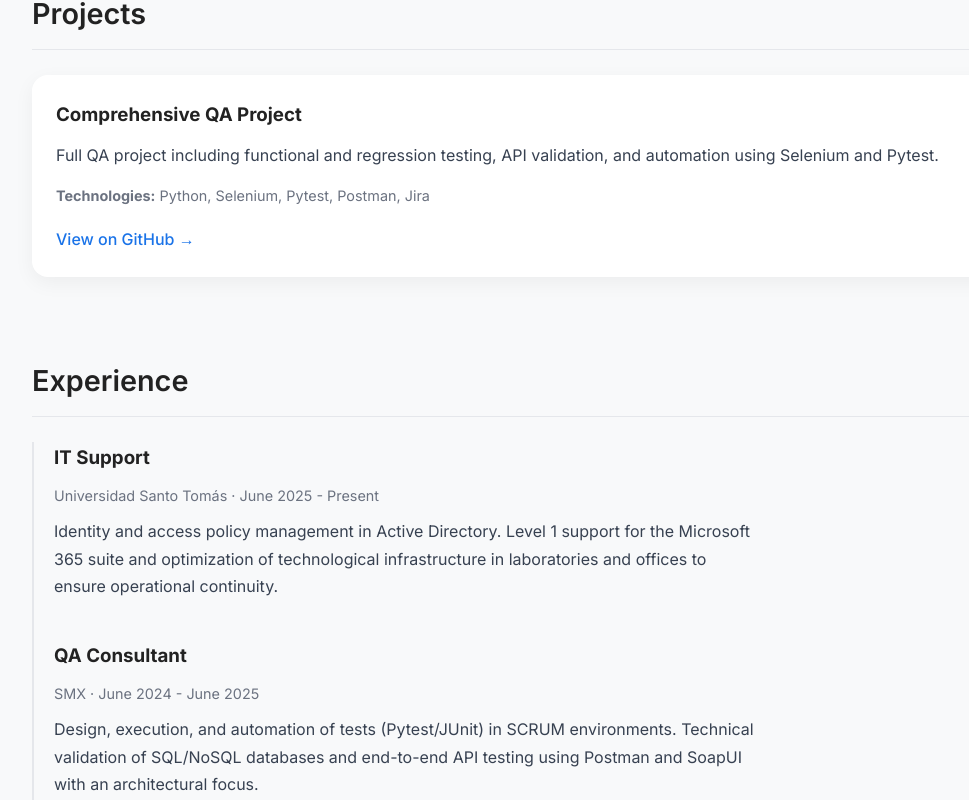
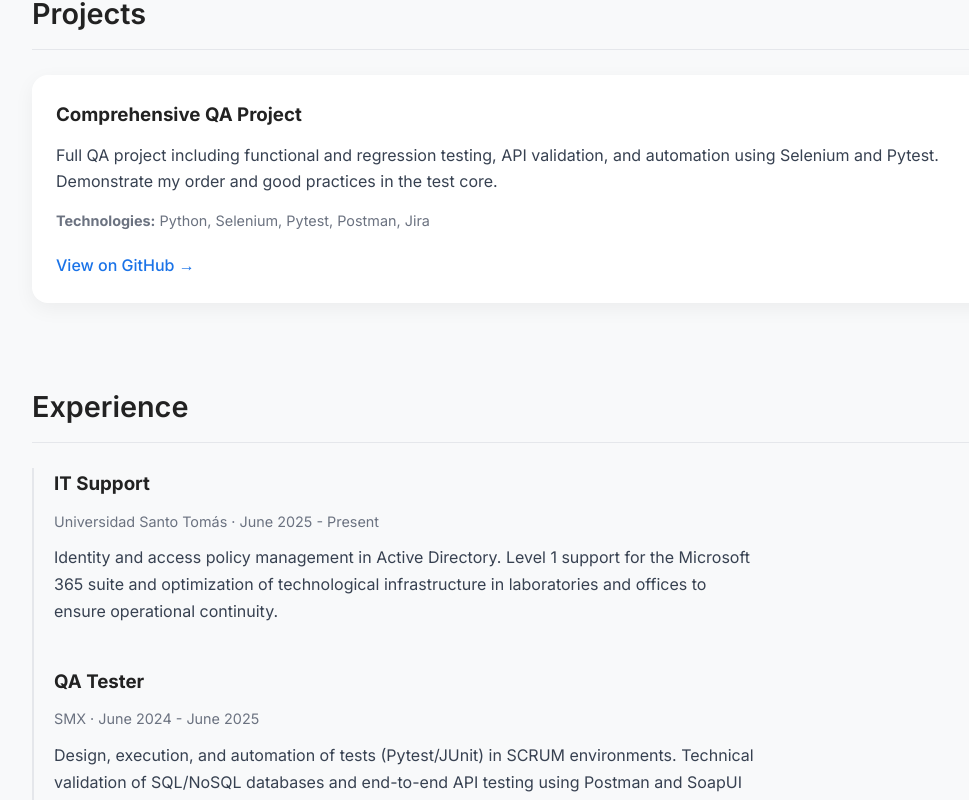
Before and after one commit to Alex-af-2024/portafolio-af, a React (Vite) app: page / in a window 1280 px wide. Shown: the part 1792-2592 px from the top of the page, without its empty margins (128-1097 px from the left). Built offline with nearby package versions, Linux system fonts and the light colour scheme.

Commit message:
Se corrige codigo con React Doctor

```diff
--- a/src/components/Experience/Experience.jsx
+++ b/src/components/Experience/Experience.jsx
@@ -6,8 +6,8 @@ export default function Experience({ experience }) {
       <h2>{experience.title}</h2>
 
       <div className="timeline">
-        {experience.items.map((item, index) => (
-          <div key={index} className="timeline-item">
+        {experience.items.map((item) => (
+          <div key={item.id} className="timeline-item">
             <h3>{item.role}</h3>
 
             <span className="company">
--- a/src/components/Projects/Projects.jsx
+++ b/src/components/Projects/Projects.jsx
@@ -6,8 +6,8 @@ export default function Projects({ projects }) {
       <h2>Projects</h2>
 
       <div className="projects-grid">
-        {projects.map((project, index) => (
-          <div key={index} className="project-card">
+        {projects.map((project) => (
+          <div key={project.id} className="project-card">
             <h3 className="project-title">{project.title}</h3>
 
             <p className="project-description">{project.description}</p>
--- a/src/components/Skills/Skills.jsx
+++ b/src/components/Skills/Skills.jsx
@@ -6,14 +6,15 @@ export default function Skills({ skills }) {
     <section id="skills" className="fade-in section">
       <h2>{skills.title}</h2>
 
+      {/*Cards con contenido: card,title y ul */}
       <div className="skills-grid">
         {profilePriority.map((area) => (
           <div key={area} className="skill-card">
             <h3 className="skill-area-title">{area}</h3>
 
             <ul className="skill-list">
-              {skills[area].map((skill, index) => (
-                <li key={index} className="skill-item">
+              {skills[area].map((skill) => (
+                <li key={skill} className="skill-item">
                   {skill}
                 </li>
               ))}
--- a/src/data/profile.en.js
+++ b/src/data/profile.en.js
@@ -43,10 +43,11 @@ export default {
 
   projects: [
     {
+      id: "id-tester-project",
       title: "Comprehensive QA Project",
 
       description:
-        "Full QA project including functional and regression testing, API validation, and automation using Selenium and Pytest.",
+        "Full QA project including functional and regression testing, API validation, and automation using Selenium and Pytest. Demonstrate my order and good practices in the test core.",
 
       technologies: ["Python", "Selenium", "Pytest", "Postman", "Jira"],
 
@@ -58,6 +59,7 @@ export default {
     title: "Experience",
     items: [
       {
+        id: "it-support-st",
         role: "IT Support",
         company: "Universidad Santo Tomás",
         period: "June 2025 - Present",
@@ -65,14 +67,16 @@ export default {
           "Identity and access policy management in Active Directory. Level 1 support for the Microsoft 365 suite and optimization of technological infrastructure in laboratories and offices to ensure operational continuity.",
       },
       {
-        role: "QA Consultant",
+        id: "qa-tester",
+        role: "QA Tester",
         company: "SMX",
         period: "June 2024 - June 2025",
         description:
           "Design, execution, and automation of tests (Pytest/JUnit) in SCRUM environments. Technical validation of SQL/NoSQL databases and end-to-end API testing using Postman and SoapUI with an architectural focus.",
       },
       {
-        role: "Diagnostic and Quality Specialist",
+        id: "id-automotive",
+        role: "Automotive Diagnostics and Quality Specialist",
         company:
           "Automotive Sector (Bruno Fritsch / Indumotora / Gildemeister / Toyota Mitsui)",
         period: "2008 - 2024",
--- a/src/data/profile.es.js
+++ b/src/data/profile.es.js
@@ -43,10 +43,11 @@ export default {
 
   projects: [
     {
+      id: "id-tester-project",
       title: "Proyecto Integral QA",
 
       description:
-        "Proyecto completo de QA que incluye pruebas funcionales, regresivas, validación de APIs y automatización con Selenium y Pytest.",
+        "Proyecto completo de QA que incluye pruebas funcionales, regresivas, validación de APIs y automatización con Selenium y Pytest. Demuestra mi orden y buenas prácticas en el core de pruebas.",
 
       technologies: ["Python", "Selenium", "Pytest", "Postman", "Jira"],
 
@@ -58,6 +59,7 @@ export default {
     title: "Experiencia",
     items: [
       {
+        id: "it-support-st",
         role: "Soporte TI",
         company: "Universidad Santo Tomás",
         period: "Junio 2025 - Actualidad",
@@ -65,6 +67,7 @@ export default {
           "Administración de identidades y políticas de acceso en Active Directory. Soporte nivel 1 para la suite Microsoft 365 y optimización de infraestructura tecnológica en laboratorios y oficinas para garantizar la continuidad operativa.",
       },
       {
+        id: "qa-tester",
         role: "Consultor QA",
         company: "SMX",
         period: "Junio 2024 - Junio 2025",
@@ -72,7 +75,8 @@ export default {
           "Diseño, ejecución y automatización de pruebas (Pytest/JUnit) en entornos SCRUM. Validación técnica de bases de datos SQL/NoSQL y pruebas integrales de APIs con Postman y SoapUI bajo un enfoque de arquitectura.",
       },
       {
-        role: "Especialista en Diagnóstico y Calidad",
+        id: "id-automotive",
+        role: "Especialista en Diagnóstico y Calidad Automotriz",
         company:
           "Sector Automotriz (Bruno Fritsch / Indumotora / Gildemeister / Toyora Mitsui)",
         period: "2008 - 2024",
```
Also changed, not shown: 1 other file (tests, documents, lock files or other folders).
